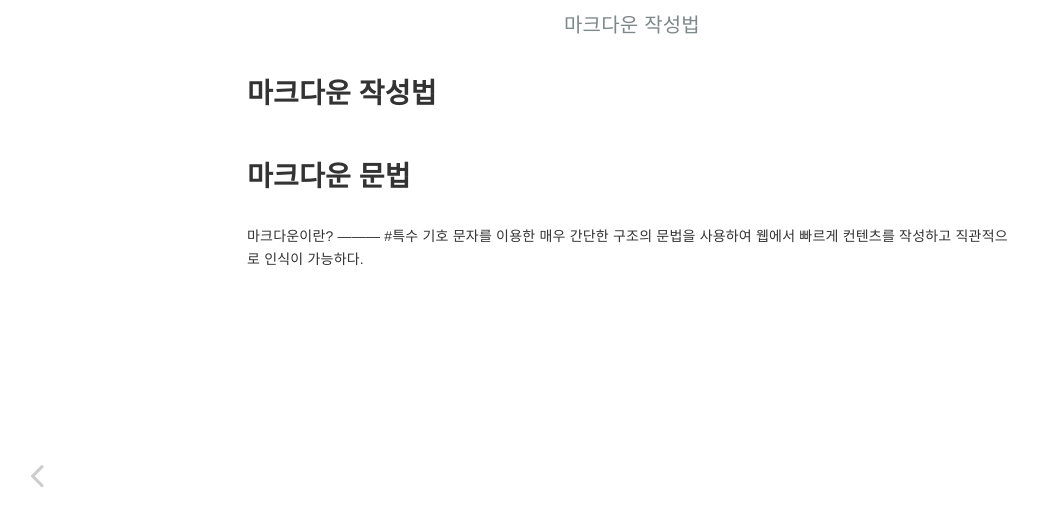
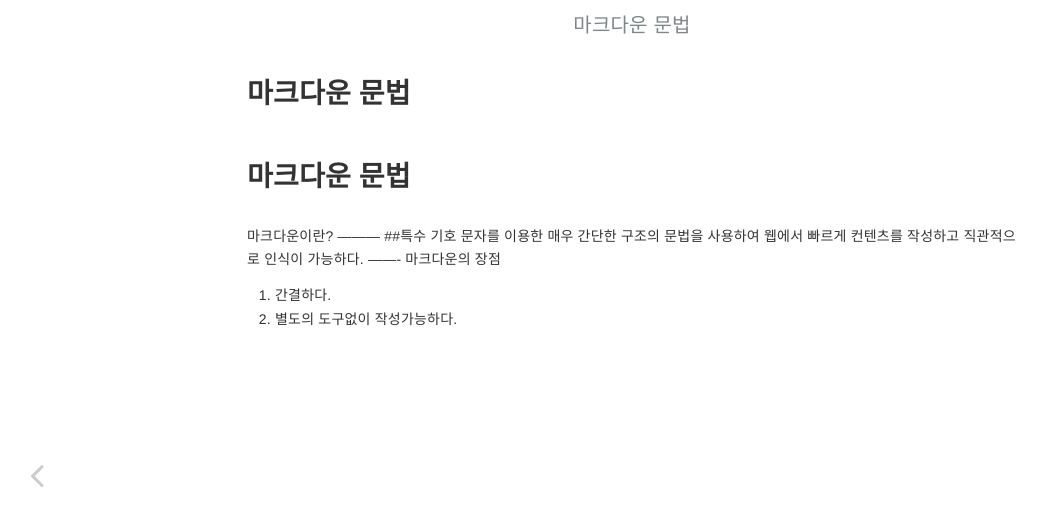
Before and after one commit to jwk061214/java_blog, a Jekyll site: the page built from _posts/2022-01-23-test.md, in a window 1280 px wide. Shown: the top 526 px of the page, without its empty margins (8-1054 px from the left). Built offline with Jekyll 4.4.1, drawn with Linux system fonts in a browser that asks for light colours.

Commit message:
포스트 수정

```diff
--- a/_posts/2022-01-23-test.md
+++ b/_posts/2022-01-23-test.md
@@ -1,5 +1,5 @@
 ---
-title: 마크다운 작성법
+title: 마크다운 문법
 author: 강지우
 date: 2022-01-23
 category: java
@@ -9,4 +9,8 @@ layout: post
 =========
 마크다운이란?
 ---------
-#특수 기호 문자를 이용한 매우 간단한 구조의 문법을 사용하여 웹에서 빠르게 컨텐츠를 작성하고 직관적으로 인식이 가능하다.
+##특수 기호 문자를 이용한 매우 간단한 구조의 문법을 사용하여 웹에서 빠르게 컨텐츠를 작성하고 직관적으로 인식이 가능하다.
+-------
+마크다운의 장점
+1. 간결하다.
+2. 별도의 도구없이 작성가능하다.
```
